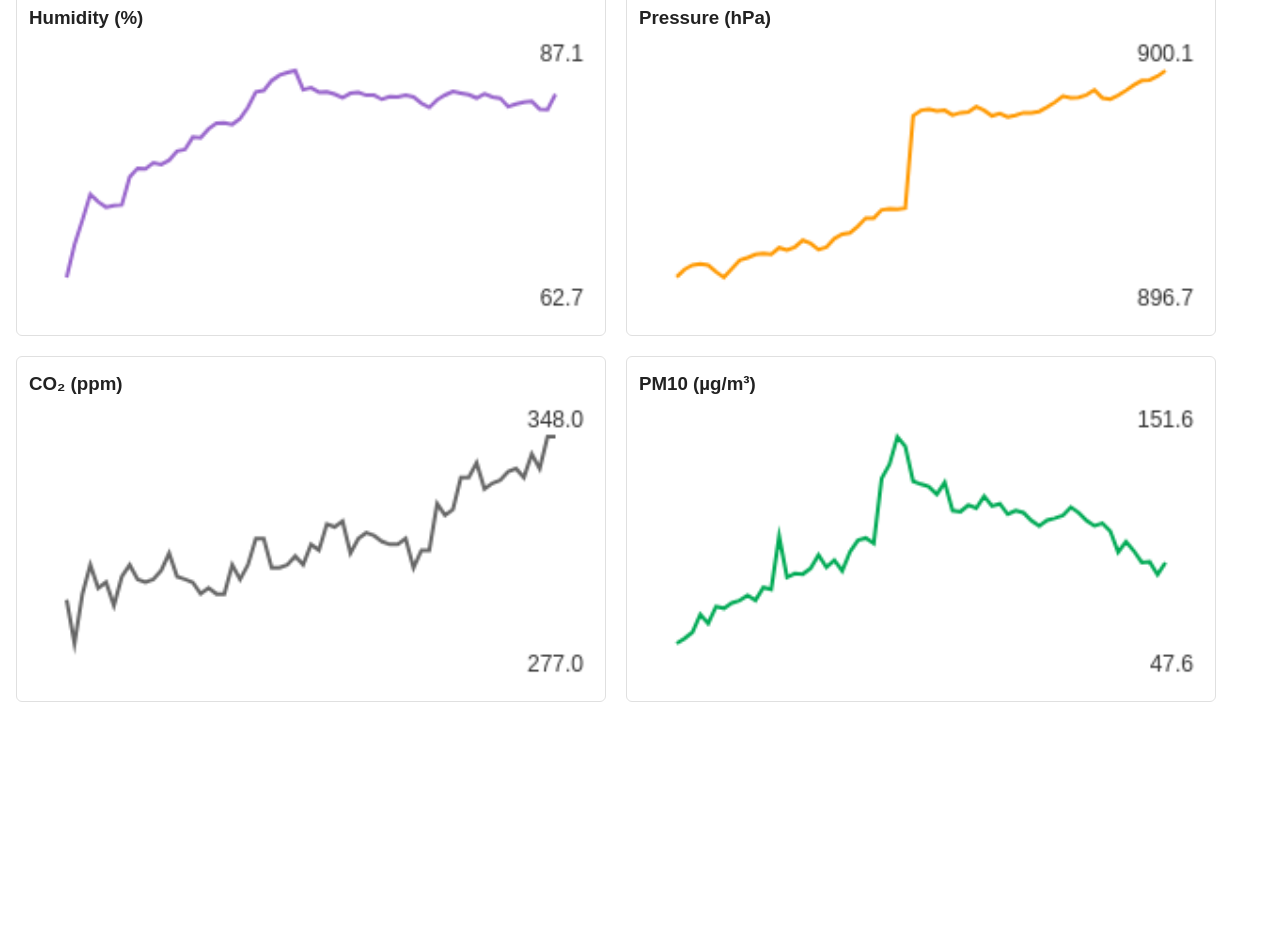
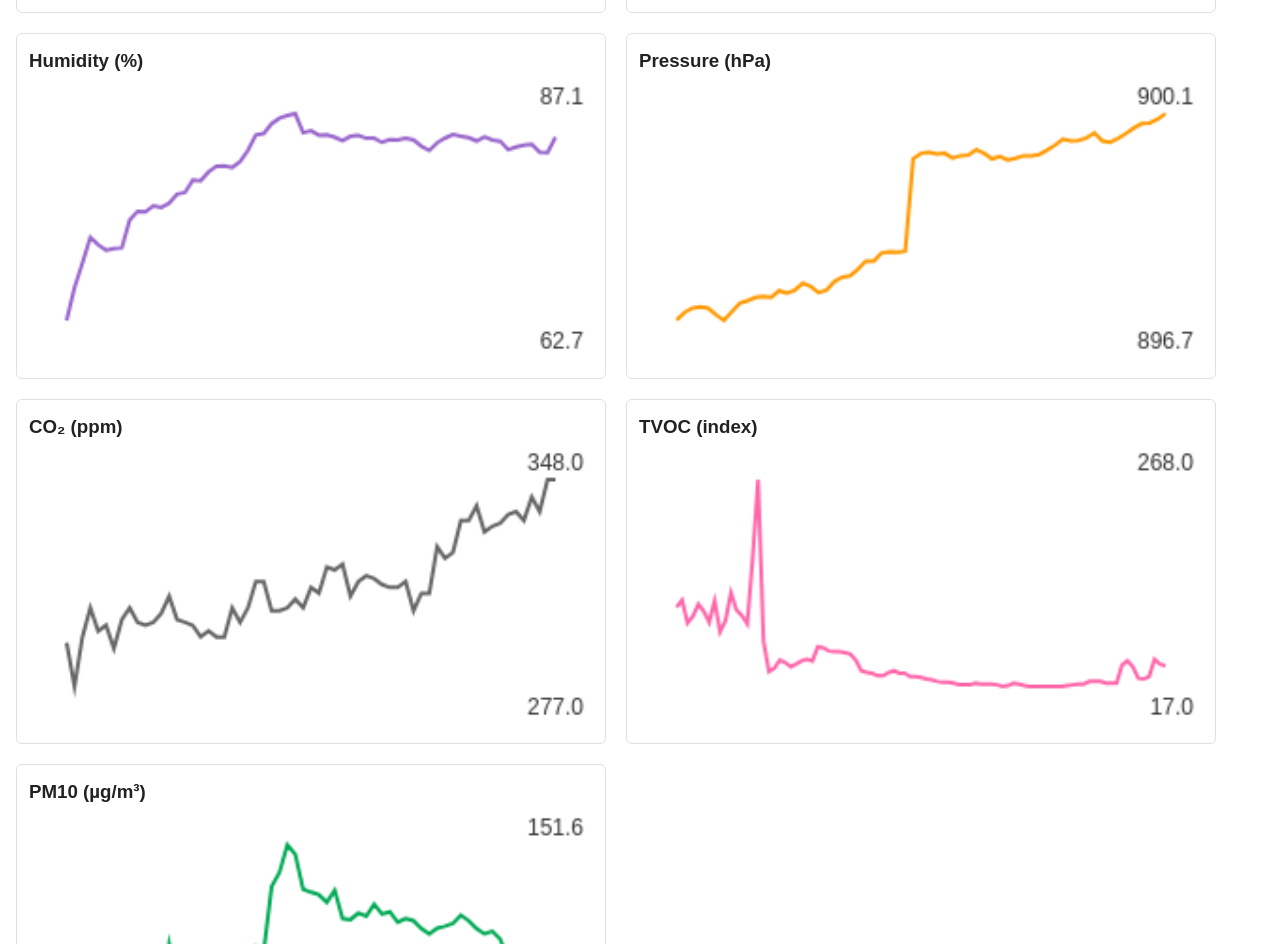
Before and after one commit to Tigranoff/portfolio-air_quality_measurement, a plain HTML site: page stats.html in a window 1280 px wide. Shown: the part 835-1779 px from the top of the page. Before the commit the page ends 1673 px from the top, so only its background shows below. Drawn offline with Linux system fonts and the light colour scheme.

Commit message:
Voc chart

```diff
--- a/stats.html
+++ b/stats.html
@@ -51,6 +51,12 @@
         <h3>CO₂ (ppm)</h3>
         <canvas id="co2Chart"></canvas>
       </div>
+
+      <div class="chart-container">
+        <h3>TVOC (index)</h3>
+        <canvas id="tvocChart"></canvas>
+      </div>
+
       <div class="chart-container">
         <h3>PM10 (µg/m³)</h3>
         <canvas id="pm10Chart"></canvas>
@@ -175,64 +181,58 @@
       const temp = readings.map(r => Number(r.temperature));
       const press = readings.map(r => Number(r.pressure));
       const hum = readings.map(r => Number(r.humidity));
-      const co2 = readings.map(r => Number(r.co2ppm));
-      const pm25 = readings.map(r => Number(r.pm2_5));
+      const co2 = readings.map(r => Number(r.co2ppm ?? r.co2));
+      const pm25 = readings.map(r => Number(r.pm2_5 ?? r.pm2));
       const pm10 = readings.map(r => Number(r.pm10));
+
+      // Extract TVOC values from common keys (tvoc_index, tvoc, tvocIndex, tvoc_ppb)
+      const tvoc = readings.map(r => {
+        const v = r.tvoc_index ?? r.tvoc ?? r.tvocIndex ?? r.tvoc_ppb ?? r.tvoc_ppb ?? r.tvoc_ppm;
+        return v === undefined ? NaN : Number(v);
+      });
 
       const stats = {
         "Temperature (°C)": statsFor(temp),
         "Pressure (hPa)": statsFor(press),
         "Humidity (%)": statsFor(hum),
         "CO₂ (ppm)": statsFor(co2),
+        "TVOC (index)": statsFor(tvoc),
         "PM2.5 (µg/m³)": statsFor(pm25),
         "PM10 (µg/m³)": statsFor(pm10)
       };
 
       renderTable(stats);
 
-      // Draw all 6 charts
+      // Draw all charts
       drawLine(document.getElementById('tempChart'), temp, '#e96464');
       drawLine(document.getElementById('pmChart'), pm25, '#4a90e2');
       drawLine(document.getElementById('humChart'), hum, '#9966cc');
       drawLine(document.getElementById('presChart'), press, '#ff9900');
       drawLine(document.getElementById('co2Chart'), co2, '#666666');
+      drawLine(document.getElementById('tvocChart'), tvoc, '#ff66aa');
       drawLine(document.getElementById('pm10Chart'), pm10, '#00aa55');
     }
 
     (async function() {
-      // Try to fetch data
-      const data = await loadJSONFetch('data_without_voc.json');
+      // Try to load both local files and merge readings (voc.json may contain tvoc values).
+      const a = await loadJSONFetch('data_without_voc.json');
+      const b = await loadJSONFetch('voc.json');
+      const combined = [];
+      if (a) {
+        if (Array.isArray(a.readings)) combined.push(...a.readings);
+        else if (Array.isArray(a)) combined.push(...a);
+      }
+      if (b) {
+        if (Array.isArray(b.readings)) combined.push(...b.readings);
+        else if (Array.isArray(b)) combined.push(...b);
+      }
 
-      if (data && Array.isArray(data.readings) && data.readings.length) {
-        processReadings(data.readings);
+      if (combined.length) {
+        processReadings(combined);
         return;
       }
 
-      // If fetch failed, show upload panel
-      document.getElementById('summary').innerHTML = '<p>No data loaded via fetch. Use the upload panel below.</p>';
-
-      // Wire upload buttons
-      const fileAInput = document.getElementById('fileA');
-      const loadBtn = document.getElementById('loadUploads');
-      const clearBtn = document.getElementById('clearUploads');
-
-      loadBtn.addEventListener('click', async () => {
-        try {
-          const fileA = fileAInput.files[0];
-          const parsed = await readFileJSON(fileA);
-          if (parsed && Array.isArray(parsed.readings)) {
-            processReadings(parsed.readings);
-          } else {
-            alert('Invalid JSON format. Expected {readings: [...]}');
-          }
-        } catch (err) {
-          alert('Error: ' + err.message);
-        }
-      });
-
-      clearBtn.addEventListener('click', () => {
-        fileAInput.value = '';
-      });
+      document.getElementById('summary').innerHTML = '<p>No data found. Place data_without_voc.json and voc.json next to this page.</p>';
     })();
   </script>
 </body>
```
